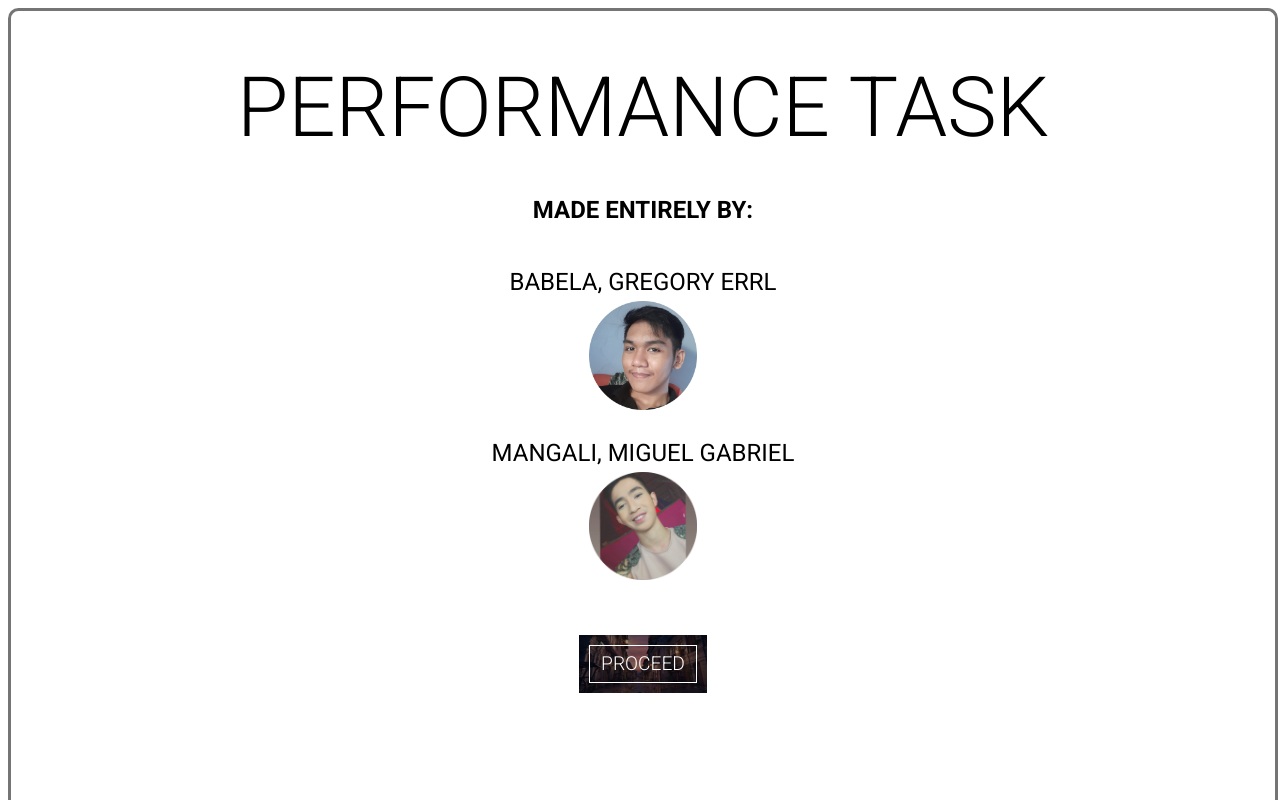
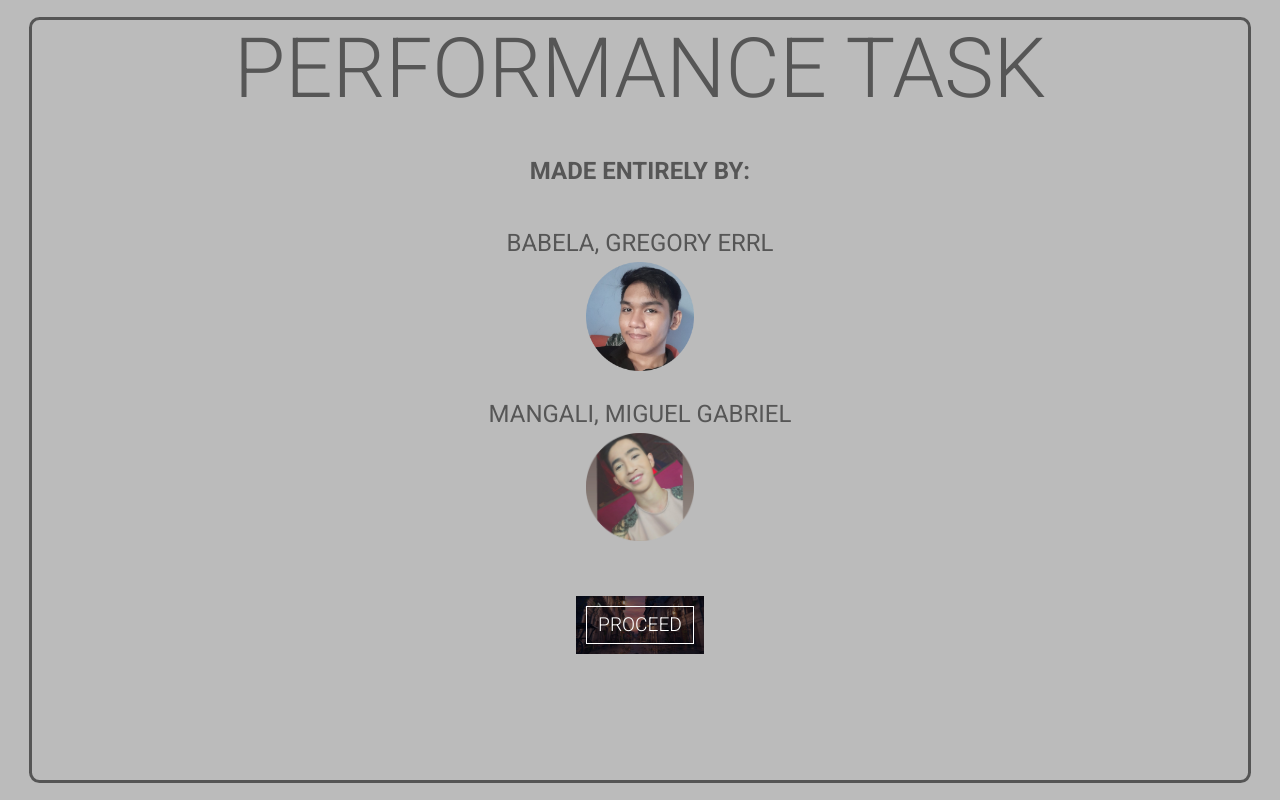
Before and after one commit to Schvartzegreg/ViganTP, a plain HTML site: page index.html in a window 1280 px wide. Shown: the top 800 px of the page. Drawn offline with Linux system fonts and the light colour scheme.

Commit message:
put some adjustments

```diff
--- a/index.html
+++ b/index.html
@@ -8,6 +8,7 @@
   </head>
   <body id="home">
     <div id="top">
+      <div id="border">
         <p id="tp_header">PERFORMANCE TASK</p>
         <h2 id="madeby">MADE ENTIRELY BY:</h2>
         <div class="authors">
@@ -20,6 +21,7 @@
         </div>
         <div style="width: 10vw">
           <a id="continue_button" href="#bot"> <p>PROCEED</p> </a>
+        </div>
       </div>
     </div>
     <div id="bot">
--- a/styles.css
+++ b/styles.css
@@ -8,6 +8,8 @@ html {
   display: flex;
   flex-direction: column;
   font-family: "Roboto";
+  background-color: rgb(187, 187, 187);
+  margin: 0;
 }
 
 /*TOP*/
@@ -15,22 +17,30 @@ html {
 #top {
   width: 100vw;
   height: 100vh;
-  max-width: 100%;
-  max-height: 100%;
-  border: solid 3px rgba(0, 0, 0, 0.541);
-  border-radius: 1.3vh;
+  margin-top: 0;
+  position: relative;
+  color: rgba(0, 0, 0, 0.541);
   display: flex;
   flex-direction: column;
   align-items: center;
-  margin-bottom: 3vh;
-  margin-top: 0;
-  position: relative;
+  justify-content: center;
+}
+
+#border {
+  width: 95vw;
+  height: 95vh;
+  max-height: 95vh;
+  display: flex;
+  flex-direction: column;
+  align-items: center;
+  border: solid 3px rgba(0, 0, 0, 0.541);
+  border-radius: 1.3vh;
 }
 
 #tp_header {
   font-size: 10.41vh;
   font-weight: 300;
-  margin-top: 6vh;
+  margin-top: 0;
   margin-bottom: 20px;
 }
 
@@ -92,7 +102,6 @@ html {
   background-size: cover;
   background-position: center;
   background-repeat: no-repeat;
-  margin: 0;
   display: flex;
   flex-direction: column;
   align-items: center;
@@ -369,9 +378,6 @@ html {
   padding: 8%;
 }
 
-.place_images {
-}
-
 .place_images > img {
   width: 30vw;
   height: 30vh;
@@ -392,3 +398,5 @@ html {
 #sitebuttons > a:hover {
   background-color: rgb(0, 0, 0);
 }
+
+/* CONCLUSION */
```
Also changed, not shown: src/pages/historicalsites.html (+3 -6 lines), src/pages/ilocanotraditions.html (+1 -0 lines). Lines whose indentation alone changed are shown as unchanged.
